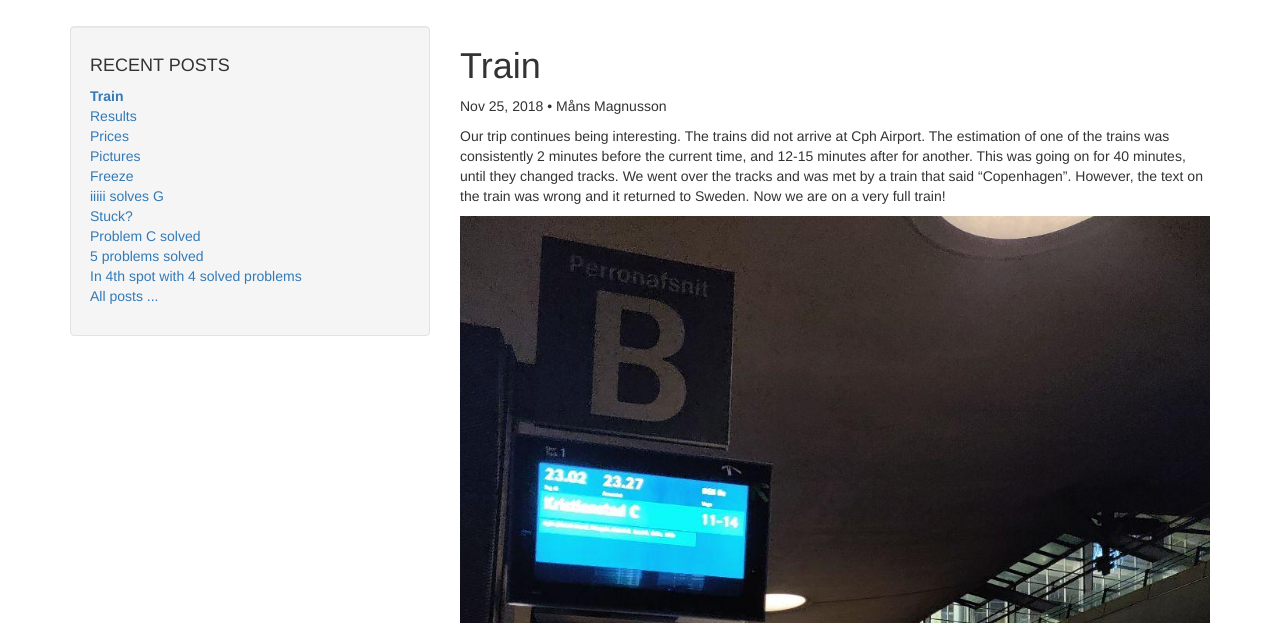
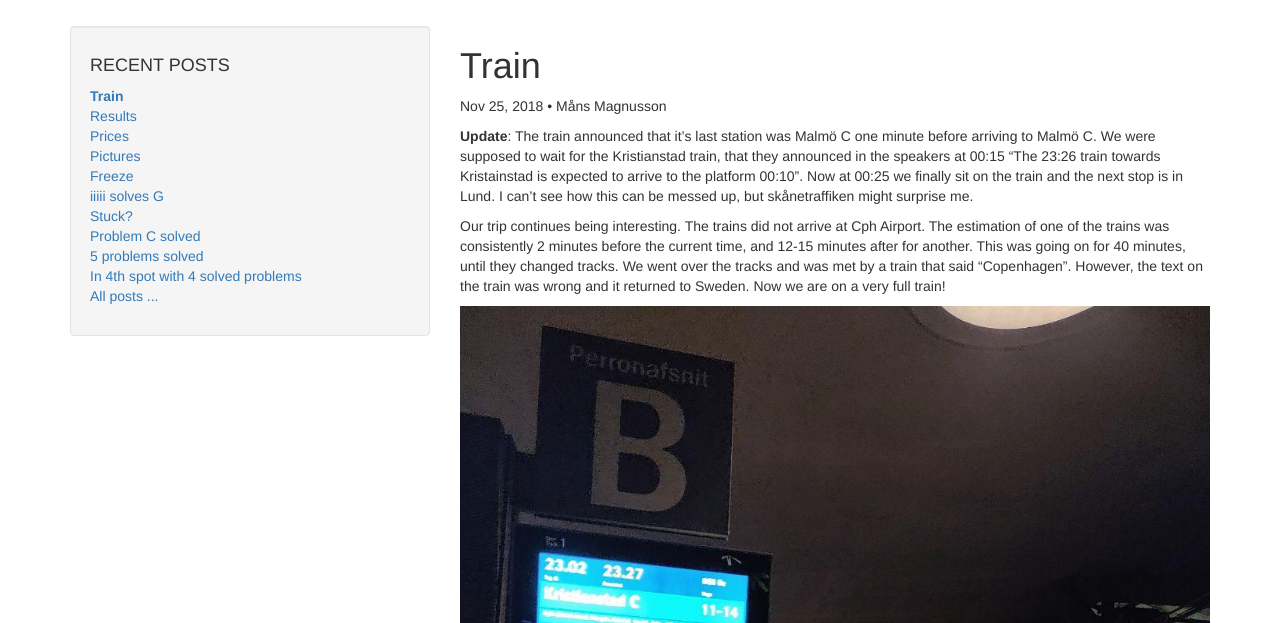
Before and after one commit to exoji2e/nwerc2018blog, a Jekyll site: the page built from _posts/2018-11-25-train.md, in a window 1280 px wide and 900 px high, cut to the strip 277-900 px from the top of the window. Built offline with Jekyll 4.4.1, drawn with Linux system fonts in a browser that asks for light colours; nearby versions of some CDN libraries.

Commit message:
update to train blog post

```diff
--- a/_posts/2018-11-25-train.md
+++ b/_posts/2018-11-25-train.md
@@ -6,6 +6,8 @@ author: Måns Magnusson
 sectionid: blog
 ---
 
+**Update**: The train announced that it's last station was Malmö C one minute before arriving to Malmö C. We were supposed to wait for the Kristianstad train, that they announced in the speakers at 00:15 "The 23:26 train towards Kristainstad is expected to arrive to the platform 00:10". Now at 00:25 we finally sit on the train and the next stop is in Lund. I can't see how this can be messed up, but skånetraffiken might surprise me.
+
 Our trip continues being interesting. The trains did not arrive at Cph Airport. The estimation of one of the trains was consistently 2 minutes before the current time, and 12-15 minutes after for another. This was going on for 40 minutes, until they changed tracks. We went over the tracks and was met by a train that said "Copenhagen". However, the text on the train was wrong and it returned to Sweden. Now we are on a very full train!
 
 ![train station](/assets/imgs/181125/trainstation.jpg)
```
